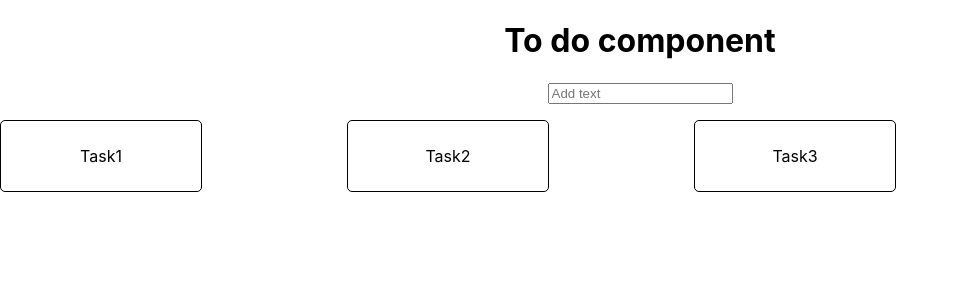
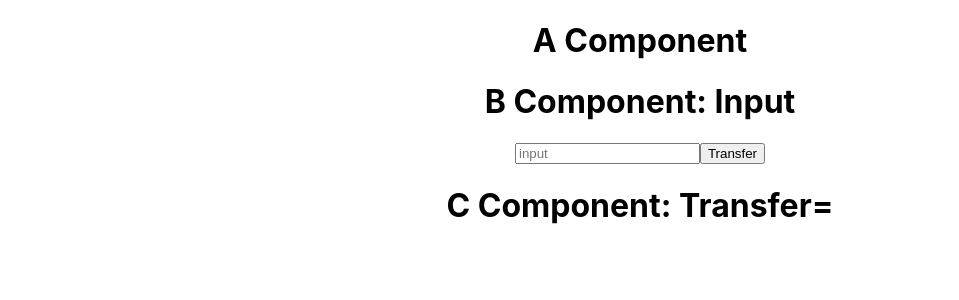
Before and after one commit to SargisMan/React2, a React (Create React App) app: page / in a window 1280 px wide. Shown: the top 300 px of the page, without its empty margins (0-959 px from the left). Built offline with nearby package versions, Linux system fonts and the light colour scheme.

Commit message:
2lesson6

```diff
--- a/src/App.js
+++ b/src/App.js
@@ -1,85 +1,23 @@
 import React, { Component } from "react";
 import "./App.css";
-// import Card from "../src/Component/Card";
-// import "./JSTests/classJS";
-
-// import A from "../src/JSTests/A";
-// import B from "../src/JSTests/B";
-// import D from '../src/JSTests/D'
-import Counter from "../src/JSTests/Counter";
-// import './JSTests/example'
-
-import ToDo from '../src/Component/ToDo/ToDo'
+import A from './Test/A'
+// import ToDo from '../src/Component/ToDo/ToDo'
 
 class App extends Component {
   state = {
-    login: false,
+    counter:0
   };
 
-  toggleLogin = () => {
-    this.setState({
-      login: !this.state.login,
-    });
-  };
+plusCounter=()=>{
+  this.setState({
+    counter:this.state.counter+1
+  })
+}
   render() {
-
-
-    //data
-
-    // const cards = [
-    //   {
-    //     imgUrl: "https://onex.am/img/svg/step1.svg",
-    //     imgAlt: "World Countries",
-    //     text: "Card1 Description",
-    //   },
-    //   {
-    //     imgUrl: "https://onex.am/img/svg/step2.svg",
-    //     imgAlt: "Shoping pic",
-    //     text: "Card2 Description",
-    //   },
-    //   {
-    //     imgUrl: "https://onex.am/img/svg/step2.svg",
-    //     imgAlt: "Smart Delivery",
-    //     text: "Card3 Description",
-    //   },
-    // ];
-
-    // const { login } = this.state;
-    // const element = <p>Element P</p>;
-    // const elements = cards.map((card,index) => {
-    //   return(
-    //     <Card
-    //     key={index}
-    //     img={
-    //       card.imgUrl
-    //     }
-    //     text={card.text}
-    //     imgAlt={card.imgAlt}
-    //   />
-    //   )
-    // })
-
-
     return (
       <div className="App">
-      <ToDo />
-        {/* // {element}
-        // <div className="card_wrapper">{login && elements}</div> */}
-
-        {/* {login && (
-          <Card
-            img={
-              "https://images.unsplash.com/photo-1508921912186-1d1a45ebb3c1?ixid=MnwxMjA3fDB8MHxwaG90by1wYWdlfHx8fGVufDB8fHx8&ixlib=rb-1.2.1&auto=format&fit=crop&w=1374&q=80"
-            }
-            text="Test"
-            imgAlt="pic"
-          />
-        )} */}
-        {/* // <div>
-        //   <button onClick={this.toggleLogin}>
-        //     {login ? "Logout" : "Login"}
-        //   </button>
-        // </div> */}
+      {/* <ToDo /> */}
+      <A />
       </div>
     );
   }
--- /dev/null
+++ b/src/Component/Task/task.js
@@ -0,0 +1,11 @@
+import React from 'react';
+
+const Task=({task})=>{
+    return (
+      <p className="task">
+        {task}
+      </p>
+    );
+}
+
+export default Task;
--- a/src/Component/ToDo/ToDo.js
+++ b/src/Component/ToDo/ToDo.js
@@ -1,16 +1,31 @@
-import React from 'react'
+import React from 'react';
+import Task from '../Task/task';
 
 
 class ToDo extends React.Component {
     state={
-        tasks:['Task1','Task2','Task3']
+        tasks:['Task1','Task2'],
+        inputValue:''
     }
+
+    handleChange=(event)=>{
+      console.log(`event`, event.target.value);
+      this.setState({
+        inputValue: event.target.value,
+      });
+    }
+
+    handleReset=()=>{
+      this.setState({
+        inputValue:''
+      })
+    }
+
 render(){
+  const {tasks, inputValue}=this.state;
     const Tasks=this.state.tasks.map((task,index)=>{
         return(
-            <p key={index} className="task">
-                {task}
-                </p>
+            <Task task={task} key={index}/>
         )
     })
     return (
@@ -18,12 +33,23 @@ render(){
         <h1>To do component</h1>
         <div>
           <input
-          type="text"
-          placeholder="Add text"
-          >
-          </input>
+            type="text"
+            placeholder="Add text"
+            onChange={this.handleChange}
+            value={inputValue}
+          ></input>
+          <button>Add</button>
+          <button
+          onClick={this.handleReset}
+          >Reset</button>
         </div>
-        <div className="task_wrapper">{Tasks}</div>
+        <div>
+          <p>{inputValue}</p>
+        </div>
+        <div className="task_wrapper">
+          {!tasks.length && <div>This is Empty</div>}
+          {Tasks}
+        </div>
       </div>
     );
 }
--- /dev/null
+++ b/src/Test/A.jsx
@@ -0,0 +1,38 @@
+import React from "react";
+import B from '../Test/B';
+import C from './C'
+
+class A extends React.Component {
+    state={
+        inputValue:''
+    }
+
+    handleCatchValue=(inputValue)=>{
+        this.setState((prevState)=>{
+          return {
+            inputValue:prevState.inputValue+inputValue
+          }
+        })
+            // inputValue:inputValue
+        //     inputValue
+        // }, ()=>{
+        //   console.log(`inputValue`, this.state.inputValue)
+        // })
+    }
+  render() {
+      const {inputValue}=this.state;
+    return (
+      <div>
+        <h1>A Component</h1>
+        <div>
+            <B onSubmit={this.handleCatchValue}/>
+        </div>
+        <div>
+            <C inputValue={inputValue}/>
+        </div>
+      </div>
+    );
+  }
+}
+
+export default A;
--- /dev/null
+++ b/src/Test/B.jsx
@@ -0,0 +1,41 @@
+import React from "react";
+
+class B extends React.Component {
+  state = {
+    inputValue: ''
+  };
+
+  handleChange = (e) => {
+    this.setState({
+      inputValue: e.target.value,
+    });
+  };
+
+  handleSubmit=(e)=>{
+    //   console.log(`Event`, this.props.onSubmit)
+    const {onSubmit}=this.props;
+    const {inputValue}=this.state;
+    onSubmit(inputValue)
+  }
+
+  render() {
+    const { inputValue } = this.state;
+
+    return (
+      <div>
+        <h1>B Component: Input</h1>
+        <input
+          type="text"
+          placeholder="input"
+          onChange={this.handleChange}
+          value={inputValue}
+        />
+        <button
+        onClick={this.handleSubmit}
+        >Transfer</button>
+      </div>
+    );
+  }
+}
+
+export default B;
--- /dev/null
+++ b/src/Test/C.jsx
@@ -0,0 +1,9 @@
+const C=({inputValue})=>{
+    return(
+        <div>
+            <h1>C Component: Transfer={inputValue}</h1>
+        </div>
+    )
+}
+
+export default C;
```
